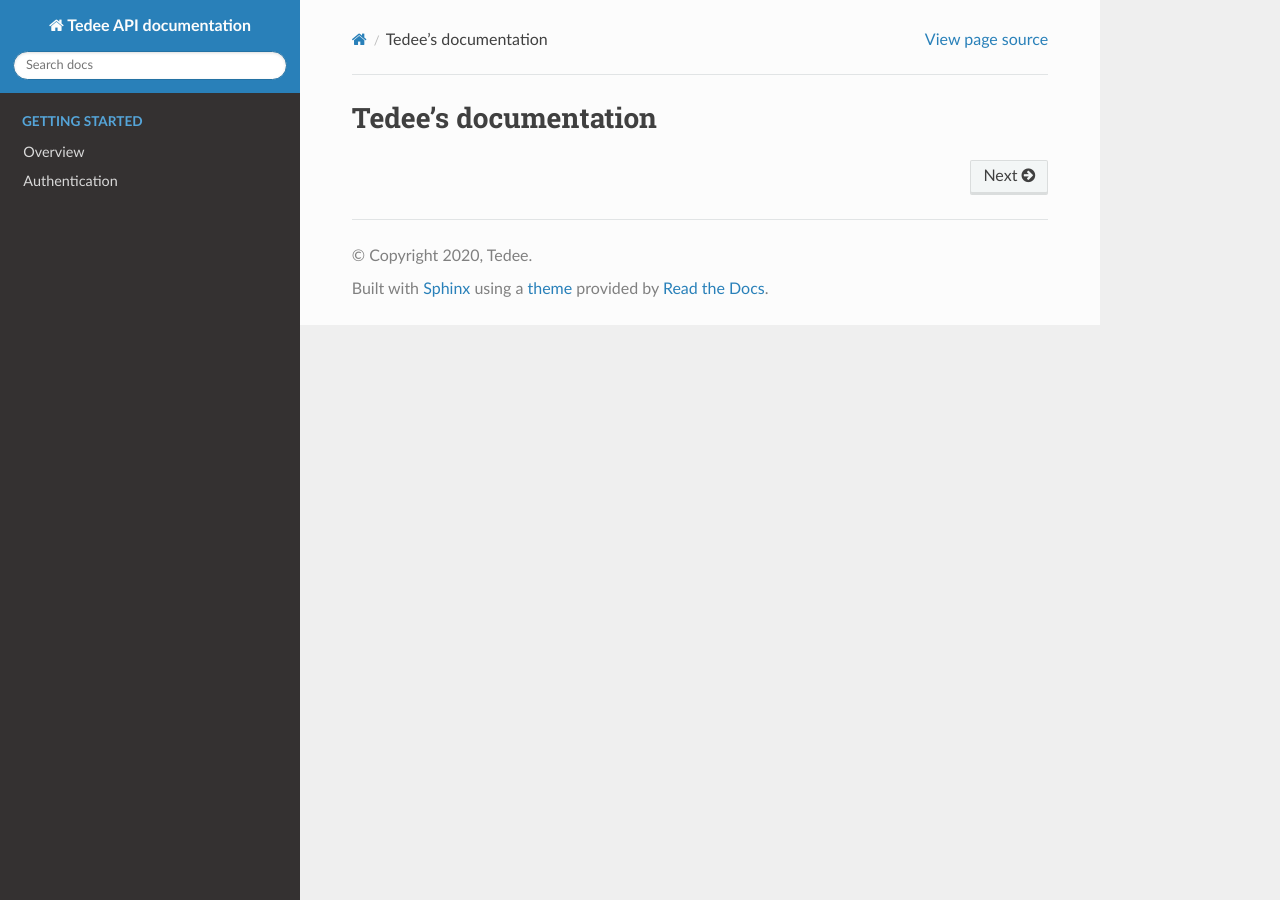
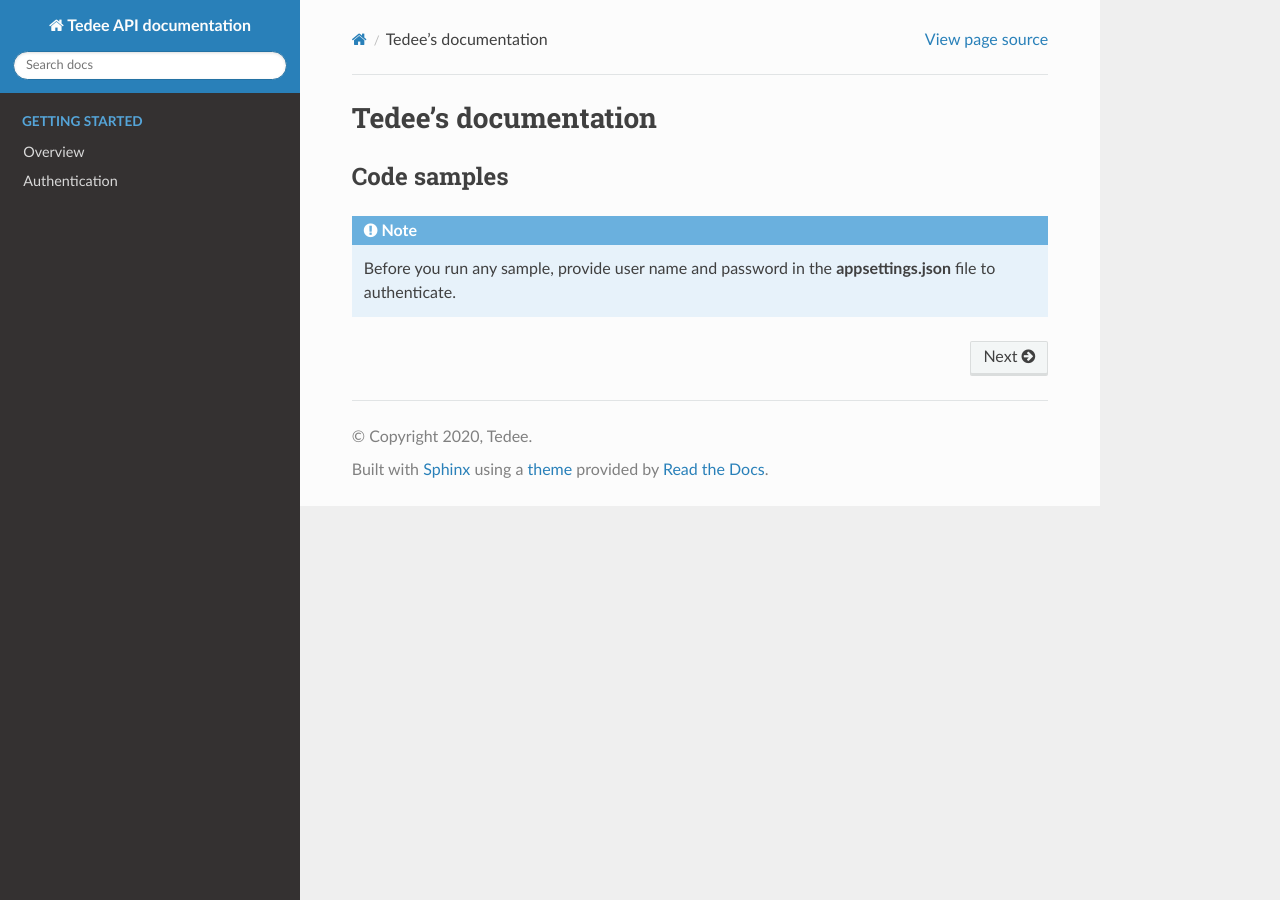
Before and after one commit to tedee-com/tedee-api-doc, a Sphinx documentation site: the page built from docs/source/index.rst, in a window 1280 px wide. Built offline with Sphinx 7.4.7 and the Read the Docs theme 2.0.0, drawn with Linux system fonts in a browser that asks for light colours.

Commit message:
Add code samples note about authentication

```diff
--- a/docs/source/index.rst
+++ b/docs/source/index.rst
@@ -13,3 +13,9 @@ Tedee's documentation
 
    overview
    authentication
+
+Code samples
+------------
+
+.. note::
+   Before you run any sample, provide user name and password in the **appsettings.json** file to authenticate.
```
